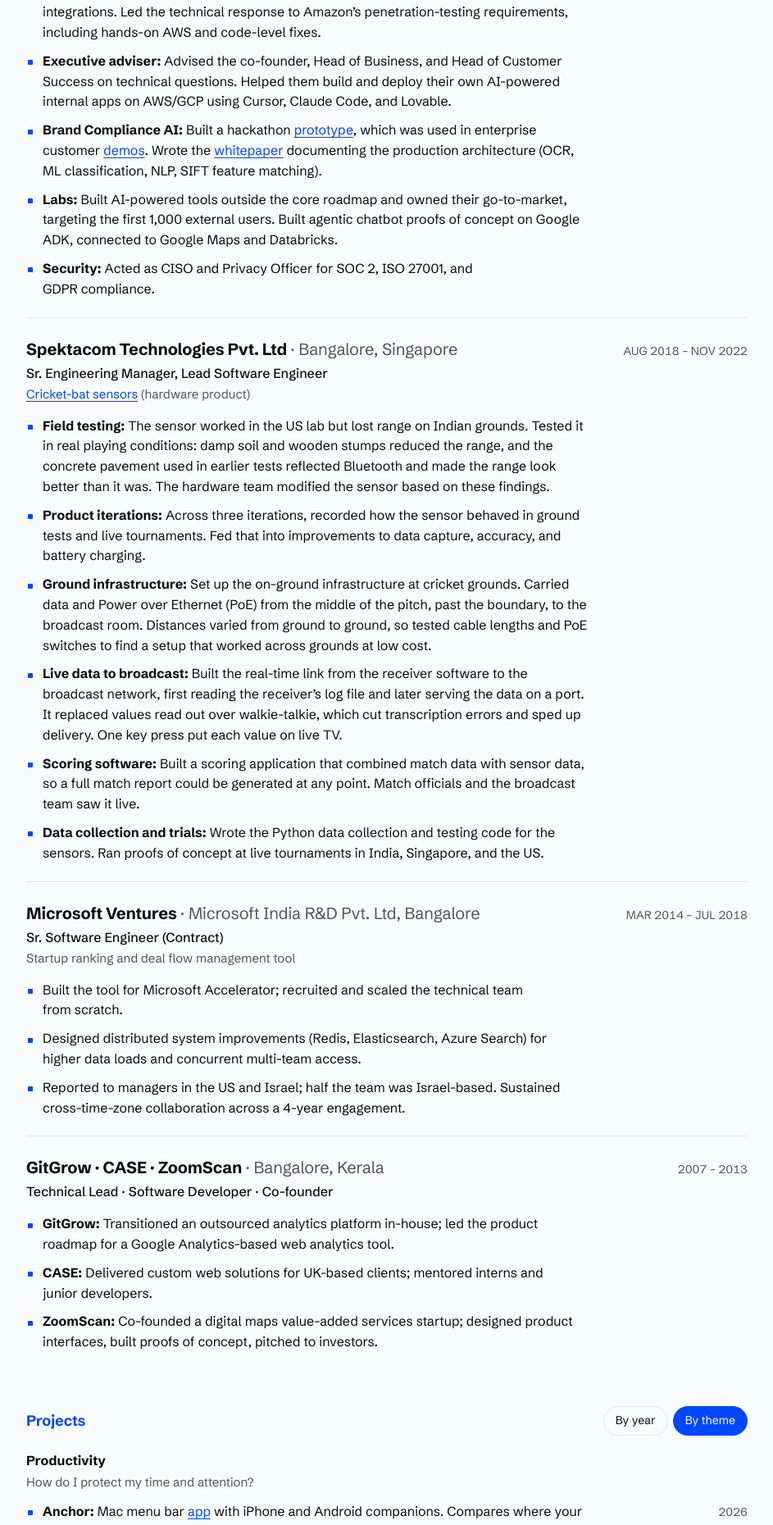
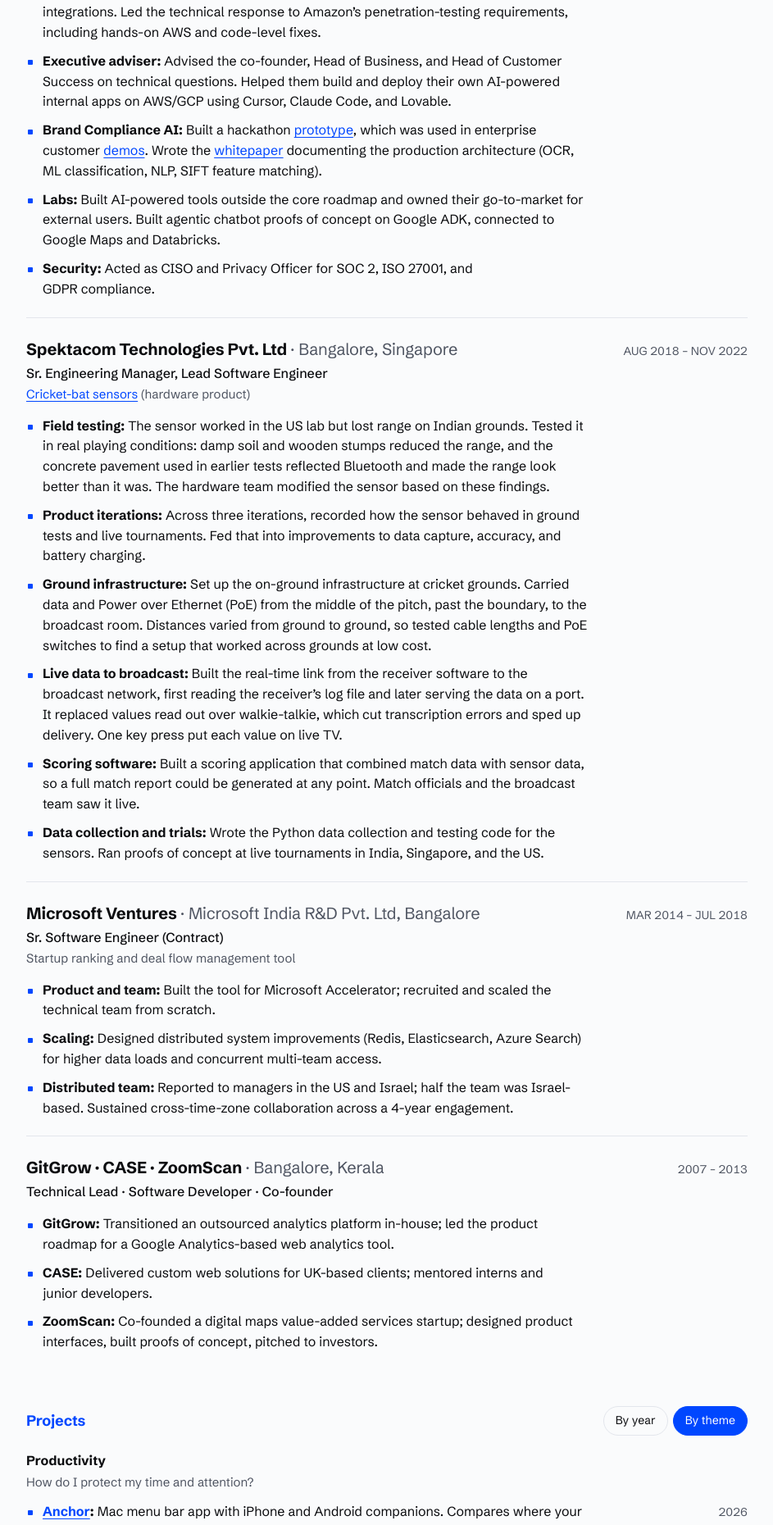
Before and after one commit to and/and.github.io, a Jekyll site: the page resume/index.html, which Jekyll copies as it is, in a window 1280 px wide. Shown: the part 705-2565 px from the top of the page at 82% size, without its empty margins (168-1111 px from the left). Built offline with Jekyll 4.4.1, drawn with Linux system fonts in a browser that asks for light colours; some of the changed text lies outside the part shown.

Commit message:
Resume: drop 1,000-user target, 'me' in Driver Safety AI, Microsoft bullet labels, project names as links, text-only projects in print (4 pages)
Co-Authored-By: Claude Opus 5.5 <noreply@anthropic.com>
Claude-Session: https://claude.ai/code/session_01MuwebNEXBFxCrvNjpbsvNM

```diff
--- a/resume/index.html
+++ b/resume/index.html
@@ -74,6 +74,8 @@ a:hover { text-decoration-thickness: 2px; }
   .mode, .views-bar, #projects .sort, #proj-meta, .theme-note, .foot { display: none !important; }
   .contact a.ico { border: 0; padding: 0; color: var(--text); }
   .contact a.ico svg { display: none; }
+  .pts li.dated { grid-template-columns: minmax(0, 1fr) auto !important; min-height: 0 !important; margin-top: 8px !important; align-items: first baseline !important; }
+  .pts li.dated .art { display: none !important; }
   .contact a.ico::after { content: attr(data-print); font-size: 0.9375rem; }
 }
 
@@ -243,7 +245,7 @@ a:hover { text-decoration-thickness: 2px; }
           <li data-v="lead sw"><b>Enterprise delivery:</b> Primary technical contact for Flipkart, Metro, and Axis Bank integrations. Led the technical response to Amazon’s penetration-testing requirements, including hands-on AWS and code-level fixes.</li>
           <li data-v="lead sw"><b>Executive adviser:</b> Advised the co-founder, Head of Business, and Head of Customer Success on technical questions. Helped them build and deploy their own AI-powered internal apps on AWS/GCP using Cursor, Claude Code, and Lovable.</li>
           <li data-v="lead sw"><b>Brand Compliance AI:</b> Built a hackathon <a href="https://compliance.rocketiumlabs.com/?platform=default" target="_blank" rel="noopener">prototype</a>, which was used in enterprise customer <a href="https://www.linkedin.com/posts/satejs_sharing-something-cool-that-most-folks-do-ugcPost-7398822516238016512-QJTD/" target="_blank" rel="noopener">demos</a>. Wrote the <a href="https://rocketium.ai/academy/all/how-rocketium-achieves-90-brand-compliance-accuracy" target="_blank" rel="noopener">whitepaper</a> documenting the production architecture (OCR, ML classification, NLP, SIFT feature matching).</li>
-          <li data-v="lead sw"><b>Labs:</b> Built AI-powered tools outside the core roadmap and owned their go-to-market, targeting the first 1,000 external users. Built agentic chatbot proofs of concept on Google ADK, connected to Google Maps and Databricks.</li>
+          <li data-v="lead sw"><b>Labs:</b> Built AI-powered tools outside the core roadmap and owned their go-to-market for external users. Built agentic chatbot proofs of concept on Google ADK, connected to Google Maps and Databricks.</li>
           <li data-v="lead"><b>Security:</b> Acted as CISO and Privacy Officer for SOC 2, ISO 27001, and GDPR compliance.</li>
         </ul>
       </article>
@@ -277,9 +279,9 @@ a:hover { text-decoration-thickness: 2px; }
           <p class="dates">MAR 2014 – JUL 2018</p>
         </div>
         <ul class="pts">
-          <li data-v="lead sw">Built the tool for Microsoft Accelerator; recruited and scaled the technical team from scratch.</li>
-          <li data-v="sw">Designed distributed system improvements (Redis, Elasticsearch, Azure Search) for higher data loads and concurrent multi-team access.</li>
-          <li data-v="lead">Reported to managers in the US and Israel; half the team was Israel-based. Sustained cross-time-zone collaboration across a 4-year engagement.</li>
+          <li data-v="lead sw"><b>Product and team:</b> Built the tool for Microsoft Accelerator; recruited and scaled the technical team from scratch.</li>
+          <li data-v="sw"><b>Scaling:</b> Designed distributed system improvements (Redis, Elasticsearch, Azure Search) for higher data loads and concurrent multi-team access.</li>
+          <li data-v="lead"><b>Distributed team:</b> Reported to managers in the US and Israel; half the team was Israel-based. Sustained cross-time-zone collaboration across a 4-year engagement.</li>
         </ul>
       </article>
 
@@ -310,7 +312,7 @@ a:hover { text-decoration-thickness: 2px; }
       <p class="lens-meta" id="proj-meta" hidden style="margin:-6px 0 18px"></p>
       <article class="job" data-job>
         <ul class="pts" style="margin-top:0">
-          <li class="dated" data-theme="productivity" data-v="sw des" data-date="2026-10-15"><div class="pt"><b>Anchor:</b> Mac menu bar <a href="https://and.github.io/utilities/anchor/" target="_blank" rel="noopener">app</a> with iPhone and Android companions. Compares where your attention goes with what you planned and nudges you when they diverge. Native apps for Mac (SwiftUI) and Android (Kotlin).</div><div class="side"><p class="dates">2026</p><figure class="art"><svg viewBox="0 18 160 72" role="img" aria-label="Line drawing of a Mac menu bar with a small blue anchor icon and a panel dropping down from it, comparing a planned bar with a shorter actual bar, next to a phone showing the same comparison">
+          <li class="dated" data-theme="productivity" data-v="sw des" data-date="2026-10-15"><div class="pt"><b><a href="/utilities/anchor/">Anchor</a>:</b> Mac menu bar app with iPhone and Android companions. Compares where your attention goes with what you planned and nudges you when they diverge. Native apps for Mac (SwiftUI) and Android (Kotlin).</div><div class="side"><p class="dates">2026</p><figure class="art"><svg viewBox="0 18 160 72" role="img" aria-label="Line drawing of a Mac menu bar with a small blue anchor icon and a panel dropping down from it, comparing a planned bar with a shorter actual bar, next to a phone showing the same comparison">
               <rect class="body" x="6" y="19" width="102" height="12" rx="3"/>
               <path class="ln thin" d="M13 25 H22 M28 25 H35 M41 25 H48" opacity=".6"/>
               <circle class="water thin" cx="94" cy="22.6" r="1.3"/>
@@ -329,7 +331,7 @@ a:hover { text-decoration-thickness: 2px; }
               <rect class="tint-strong" x="127" y="67" width="9" height="6" rx="2"/>
               <rect class="water thin" x="127" y="67" width="9" height="6" rx="2"/>
             </svg></figure></div></li>
-          <li class="dated" data-theme="productivity" data-v="sw des" data-date="2026-09-27"><div class="pt"><b>Sand Timer:</b> A free <a href="/utilities/sand-timer/">hourglass for your Mac’s desktop</a> that sits above your other windows, so you see how much time is left without reading a number. Keeps a daily target, projects, and session statistics.</div><div class="side"><p class="dates">2026</p><figure class="art"><svg viewBox="0 18 160 72" role="img" aria-label="Line drawing of an hourglass with blue sand, part of it in the top bulb, a thin stream through the neck, and a pile in the bottom bulb">
+          <li class="dated" data-theme="productivity" data-v="sw des" data-date="2026-09-27"><div class="pt"><b><a href="/utilities/sand-timer/">Sand Timer</a>:</b> A free hourglass for your Mac’s desktop that sits above your other windows, so you see how much time is left without reading a number. Keeps a daily target, projects, and session statistics.</div><div class="side"><p class="dates">2026</p><figure class="art"><svg viewBox="0 18 160 72" role="img" aria-label="Line drawing of an hourglass with blue sand, part of it in the top bulb, a thin stream through the neck, and a pile in the bottom bulb">
               <path class="body" d="M64 24 C64 40 78 44 78 54 C78 64 64 68 64 84 H96 C96 68 82 64 82 54 C82 44 96 40 96 24 Z"/>
               <path class="tint-strong" d="M70 32 H90 C88 38 83 43 81.5 50 H78.5 C77 43 72 38 70 32 Z"/>
               <path class="tint-strong" d="M68 84 C71 76 77 72 80 70 C83 72 89 76 92 84 Z"/>
@@ -338,7 +340,7 @@ a:hover { text-decoration-thickness: 2px; }
               <rect class="body" x="58" y="20" width="44" height="4" rx="1.5"/>
               <rect class="body" x="58" y="84" width="44" height="4" rx="1.5"/>
             </svg></figure></div></li>
-          <li class="dated" data-theme="road" data-v="sw des" data-date="2026-06-29"><div class="pt"><b><a href="/utilities/driver-safety-ai/">Driver Safety AI</a>:</b> Browser-based <a href="https://and.github.io/dashcam/" target="_blank" rel="noopener">advanced driver-assistance system (ADAS)</a> that turns a phone camera into a dashcam with collision, lane-departure, and drowsiness alerts, all on the phone. Tested on Indian roads: the phone overheated and shut down in under 10 minutes, and false alerts made drivers stop trusting it. Next: lighter models and smarter alert filtering.</div><div class="side"><p class="dates">2026</p><figure class="art"><svg viewBox="0 18 160 72" role="img" aria-label="Line drawing of a phone held upright on a dashboard mount. On its screen a road runs ahead with lane lines, and a blue box marks the car in front">
+          <li class="dated" data-theme="road" data-v="sw des" data-date="2026-06-29"><div class="pt"><b><a href="/utilities/driver-safety-ai/">Driver Safety AI</a>:</b> Browser-based <a href="https://and.github.io/dashcam/" target="_blank" rel="noopener">advanced driver-assistance system (ADAS)</a> that turns a phone camera into a dashcam with collision, lane-departure, and drowsiness alerts, all on the phone. Tested on Indian roads: the phone overheated and shut down in under 10 minutes, and false alerts made me stop trusting it. Next: lighter models and smarter alert filtering.</div><div class="side"><p class="dates">2026</p><figure class="art"><svg viewBox="0 18 160 72" role="img" aria-label="Line drawing of a phone held upright on a dashboard mount. On its screen a road runs ahead with lane lines, and a blue box marks the car in front">
               <rect class="body" x="62" y="20" width="36" height="52" rx="6"/>
               <path class="ln thin" d="M75 24.5 H85"/>
               <path class="ln thin" d="M68 68 L76 42 M92 68 L84 42"/>
```
